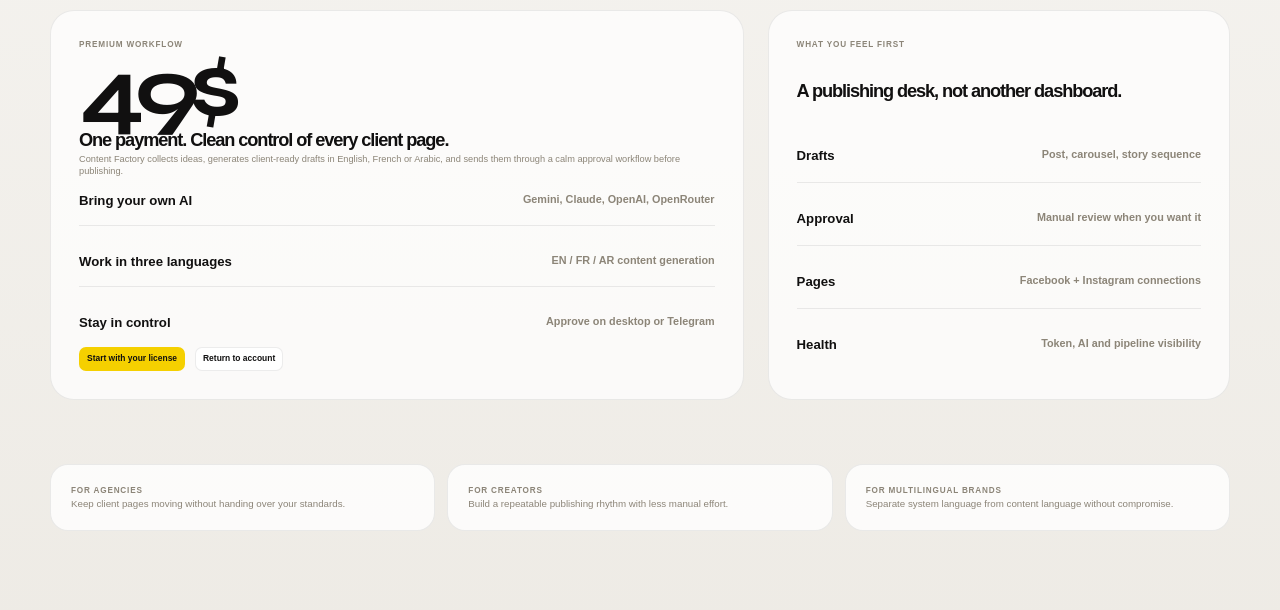
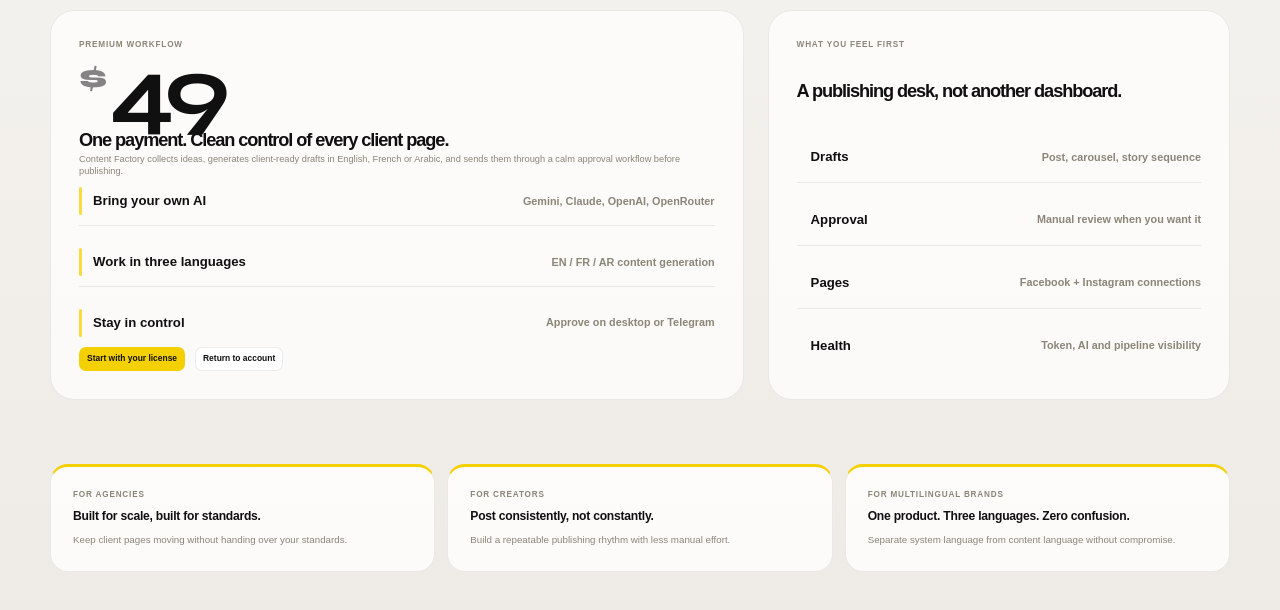
Before and after one commit to Gameminde/AUtomatisation, a Flask app: page / in a window 1280 px wide. Shown: the part 76-686 px from the top of the page. Run offline with Flask 3, Linux system fonts and the light colour scheme; some libraries are stand-ins or nearby versions.

Commit message:
Improve the website's visual design and user experience
Update CSS to style currency symbols, add visual accents to feature rows and band cards, and adjust typography for better readability. Also, add headings to band cards in the landing page template.

Replit-Commit-Author: Agent
Replit-Commit-Session-Id: 80a71f34-695d-4d15-bfc0-cc0bb171651f
Replit-Commit-Checkpoint-Type: full_checkpoint
Replit-Commit-Event-Id: 933348d0-457a-4432-8dd7-8e2442d30386
Replit-Commit-Screenshot-Url: https://storage.googleapis.com/screenshot-production-us-central1/b33fbddb-3726-4b46-ae43-9a7708653273/80a71f34-695d-4d15-bfc0-cc0bb171651f/kidHyhr
Replit-Helium-Checkpoint-Created: true

```diff
--- a/static/css/cf.css
+++ b/static/css/cf.css
@@ -673,7 +673,8 @@ p {
 .cf-card-copy {
   color: var(--ink2);
   font-size: 0.74rem;
-  line-height: 1.36;
+  line-height: 1.5;
+  margin: 0;
 }
 
 .cf-data-value {
@@ -2624,6 +2625,16 @@ p {
   font-size: clamp(3.5rem, 9vw, 7rem);
 }
 
+.cf-proof-currency {
+  font-size: 0.36em;
+  font-weight: 800;
+  letter-spacing: 0;
+  vertical-align: super;
+  line-height: 1;
+  opacity: 0.5;
+  margin-inline-end: 0.04em;
+}
+
 .cf-proof-grid,
 .cf-feature-list {
   display: grid;
@@ -2634,9 +2645,11 @@ p {
 .cf-feature-row {
   display: flex;
   justify-content: space-between;
+  align-items: center;
   gap: 12px;
-  padding: 14px 0;
+  padding: 14px 0 14px 14px;
   border-bottom: 1px solid var(--divider);
+  position: relative;
 }
 
 .cf-proof-row:last-child,
@@ -2644,6 +2657,19 @@ p {
   border-bottom: 0;
 }
 
+.cf-feature-row::before {
+  content: "";
+  position: absolute;
+  left: 0;
+  top: 50%;
+  transform: translateY(-50%);
+  width: 3px;
+  height: calc(100% - 20px);
+  background: var(--yellow);
+  border-radius: 2px;
+  opacity: 0.75;
+}
+
 .cf-marketing-band {
   display: grid;
   grid-template-columns: repeat(3, minmax(0, 1fr));
@@ -2652,10 +2678,29 @@ p {
 }
 
 .cf-band-card {
-  padding: 20px;
+  padding: 22px 22px 24px;
   border: 1px solid var(--divider);
+  border-top: 3px solid var(--yellow);
   border-radius: 18px;
   background: rgba(255, 255, 255, 0.8);
+  display: grid;
+  gap: 8px;
+  align-content: start;
+  transition: box-shadow 0.18s ease, transform 0.18s ease;
+}
+
+.cf-band-card:hover {
+  box-shadow: var(--shadow-md);
+  transform: translateY(-2px);
+}
+
+.cf-band-heading {
+  font-size: 0.92rem;
+  font-weight: 700;
+  color: var(--ink);
+  line-height: 1.3;
+  letter-spacing: -0.02em;
+  margin: 0;
 }
 
 .cf-auth-wrap {
--- a/templates/landing.html
+++ b/templates/landing.html
@@ -31,7 +31,7 @@
             <section class="cf-marketing-hero">
                 <article class="cf-marketing-copy">
                     <div class="cf-label">{{ t('Premium workflow') }}</div>
-                    <h1 class="cf-proof-number cf-proof-number-hero">49$</h1>
+                    <h1 class="cf-proof-number cf-proof-number-hero"><span class="cf-proof-currency">$</span>49</h1>
                     <h2 class="cf-page-title">{{ t('One payment. Clean control of every client page.') }}</h2>
                     <p class="cf-page-copy">{{ t('Content Factory collects ideas, generates client-ready drafts in English, French or Arabic, and sends them through a calm approval workflow before publishing.') }}</p>
 
@@ -83,14 +83,17 @@
             <section class="cf-marketing-band">
                 <article class="cf-band-card">
                     <div class="cf-label">{{ t('For agencies') }}</div>
+                    <p class="cf-band-heading">{{ t('Built for scale, built for standards.') }}</p>
                     <p class="cf-card-copy">{{ t('Keep client pages moving without handing over your standards.') }}</p>
                 </article>
                 <article class="cf-band-card">
                     <div class="cf-label">{{ t('For creators') }}</div>
+                    <p class="cf-band-heading">{{ t('Post consistently, not constantly.') }}</p>
                     <p class="cf-card-copy">{{ t('Build a repeatable publishing rhythm with less manual effort.') }}</p>
                 </article>
                 <article class="cf-band-card">
                     <div class="cf-label">{{ t('For multilingual brands') }}</div>
+                    <p class="cf-band-heading">{{ t('One product. Three languages. Zero confusion.') }}</p>
                     <p class="cf-card-copy">{{ t('Separate system language from content language without compromise.') }}</p>
                 </article>
             </section>
```
